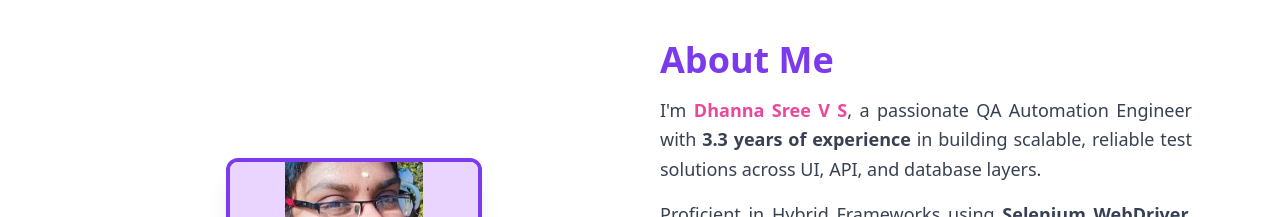
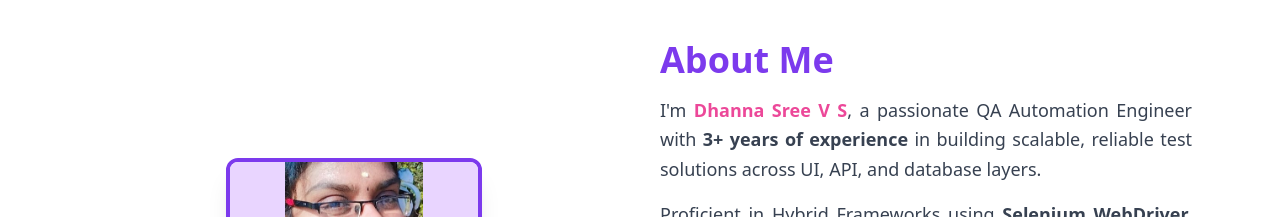
Before and after one commit to rajasri2604/dhanna, a React (Create React App) app: page / in a window 1280 px wide. Shown: the part 840-1057 px from the top of the page. Built offline with nearby package versions, Linux system fonts and the light colour scheme.

Commit message:
Update About.js

```diff
--- a/src/components/About.js
+++ b/src/components/About.js
@@ -34,7 +34,7 @@ const About = () => (
         </motion.h2>
 
         <p className="text-lg text-gray-700 leading-relaxed">
-          I'm <span className="font-semibold text-pink-500">Dhanna Sree V S</span>, a passionate QA Automation Engineer with <strong>3.3 years of experience</strong> in building scalable, reliable test solutions across UI, API, and database layers.
+          I'm <span className="font-semibold text-pink-500">Dhanna Sree V S</span>, a passionate QA Automation Engineer with <strong>3+ years of experience</strong> in building scalable, reliable test solutions across UI, API, and database layers.
         </p>
 
         <p className="text-lg text-gray-700 leading-relaxed">
```
